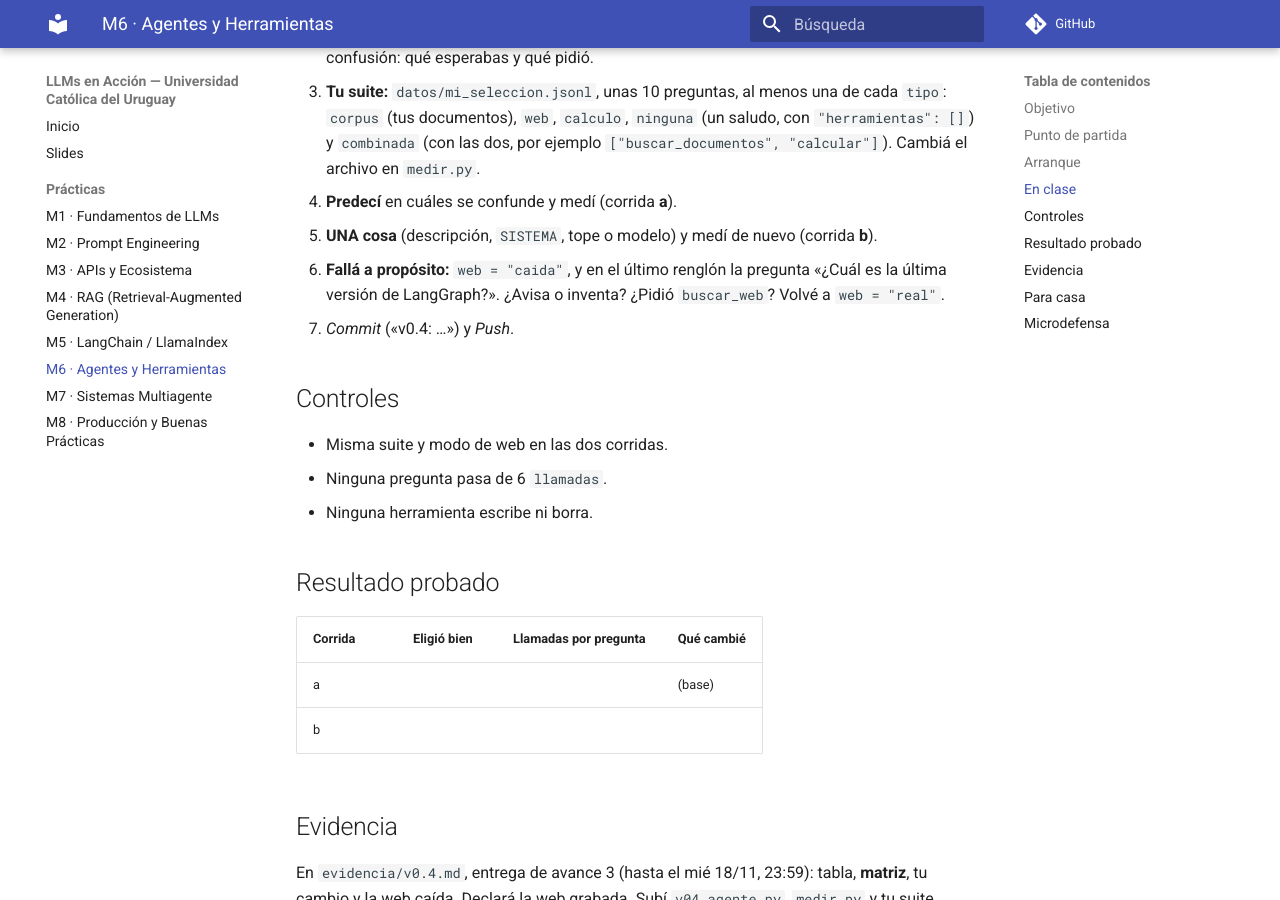
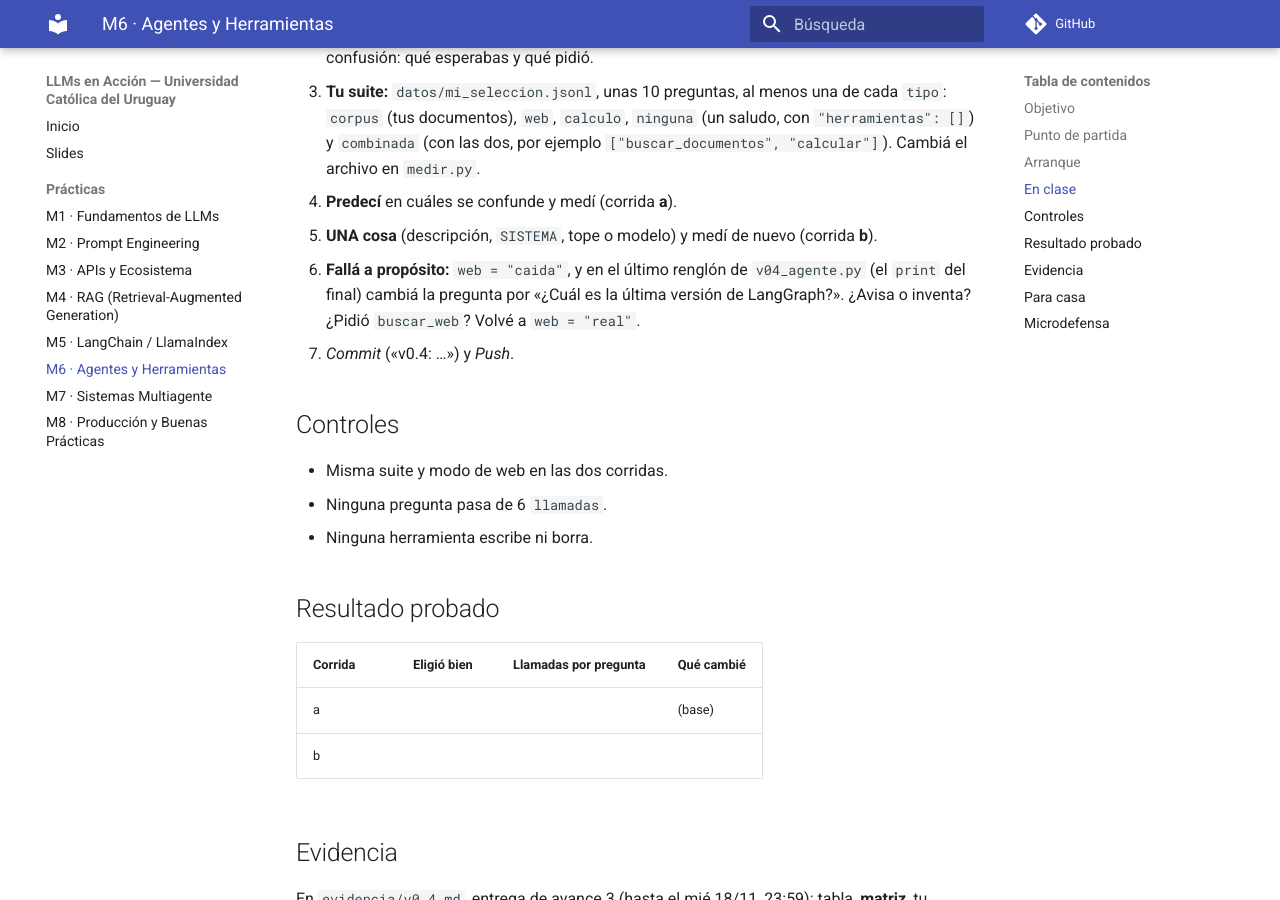
Before and after one commit to JuanFKurucz/ucu-la, an MkDocs documentation site: the page built from docs/practicas/m6-v04-agente.md, in a window 1280 px wide and 900 px high, scrolled down 2272 px. Built offline with MkDocs 1.6.1 and Material for MkDocs 9.7.7, drawn with Linux system fonts in a browser that asks for light colours; comment, search, counter and statistics services are not loaded.

Commit message:
Práctica M6: qué renglón cambiar para la web caída
Co-Authored-By: Claude Opus 5.5 <noreply@anthropic.com>

```diff
--- a/docs/practicas/m6-v04-agente.md
+++ b/docs/practicas/m6-v04-agente.md
@@ -80,7 +80,7 @@ Un agente es un flujo de Power Automate donde la condición la decide el modelo:
 3. **Tu suite:** `datos/mi_seleccion.jsonl`, unas 10 preguntas, al menos una de cada `tipo`: `corpus` (tus documentos), `web`, `calculo`, `ninguna` (un saludo, con `"herramientas": []`) y `combinada` (con las dos, por ejemplo `["buscar_documentos", "calcular"]`). Cambiá el archivo en `medir.py`.
 4. **Predecí** en cuáles se confunde y medí (corrida **a**).
 5. **UNA cosa** (descripción, `SISTEMA`, tope o modelo) y medí de nuevo (corrida **b**).
-6. **Fallá a propósito:** `web = "caida"`, y en el último renglón la pregunta «¿Cuál es la última versión de LangGraph?». ¿Avisa o inventa? ¿Pidió `buscar_web`? Volvé a `web = "real"`.
+6. **Fallá a propósito:** `web = "caida"`, y en el último renglón de `v04_agente.py` (el `print` del final) cambiá la pregunta por «¿Cuál es la última versión de LangGraph?». ¿Avisa o inventa? ¿Pidió `buscar_web`? Volvé a `web = "real"`.
 7. *Commit* («v0.4: …») y *Push*.
 
 ## Controles
```
